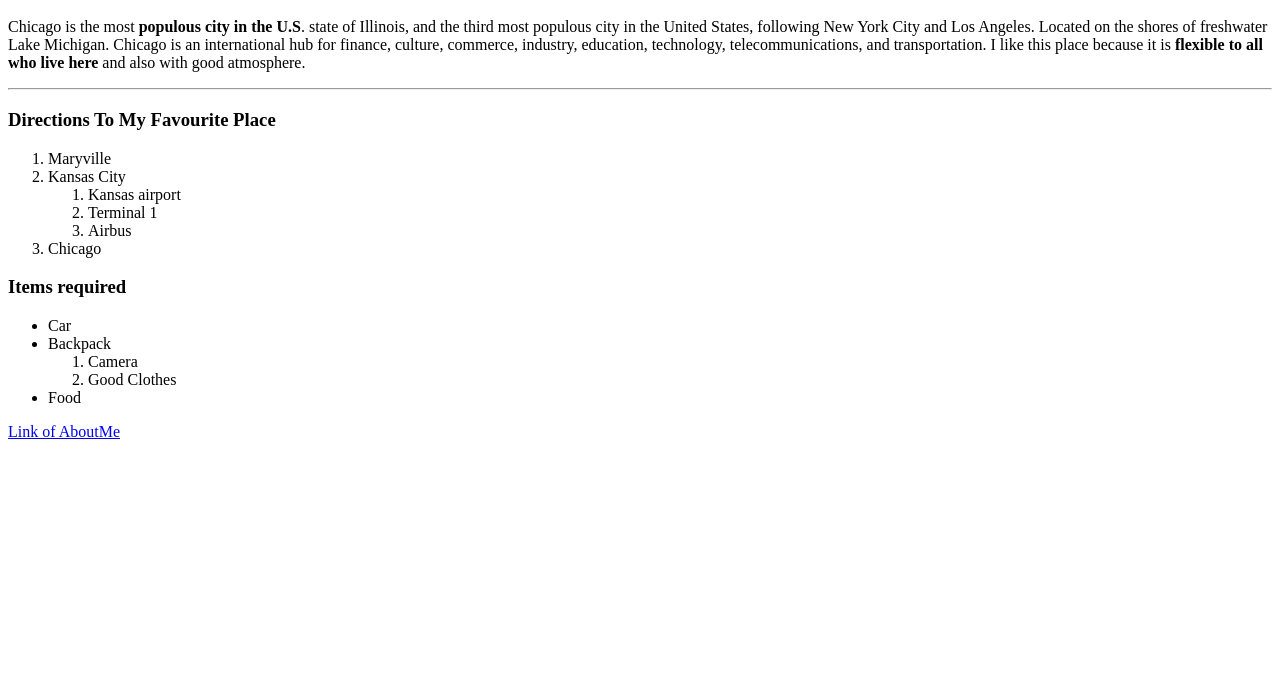
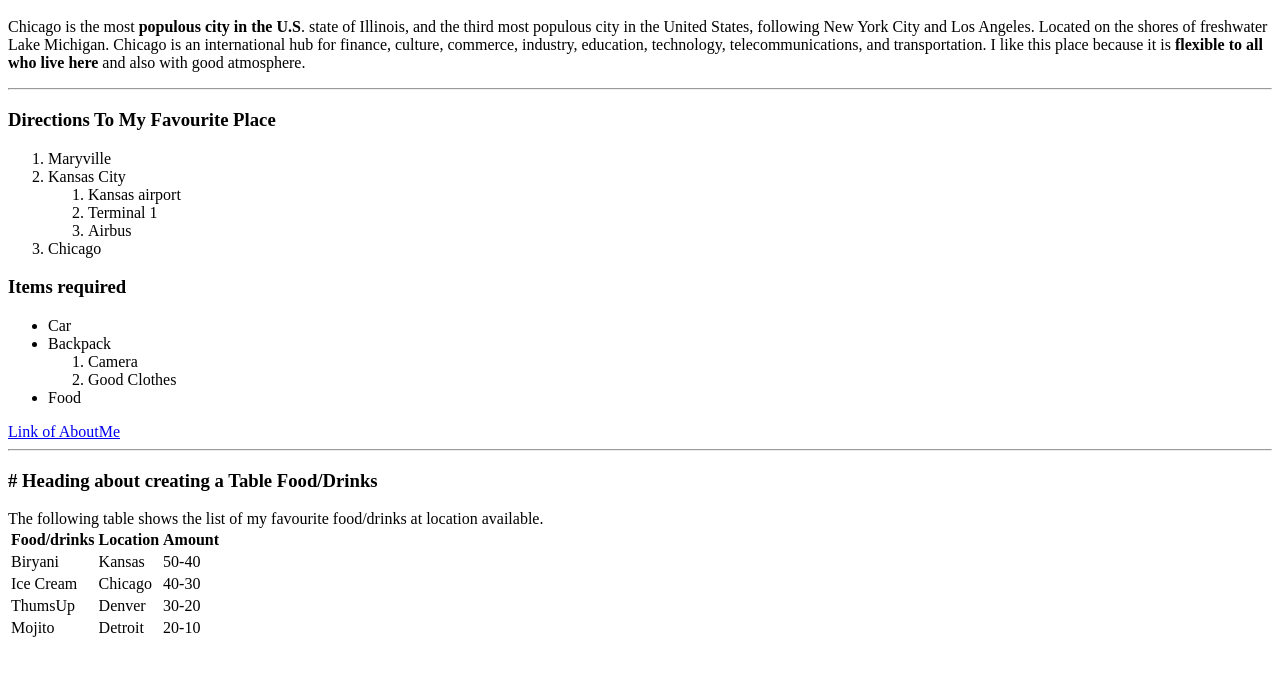
Before and after one commit to 44-563-WebApps-F21/webapps-f21-assignment-3-KARUN1421, a plain HTML site: page index.html in a window 1280 px wide. Shown: the part 101-776 px from the top of the page. Drawn offline with Linux system fonts and the light colour scheme.

Commit message:
Added table

```diff
--- a/index.html
+++ b/index.html
@@ -46,7 +46,39 @@
         <li>Food</li>
     </ul>
 
-    <a href = aboutme.html > Link of AboutMe </a>
+    <a href=aboutme.html> Link of AboutMe </a>
+
+
+    <hr>
+    <h3> # Heading about creating a Table Food/Drinks </h3>
+    The following table shows the list of my favourite food/drinks at location available.
+    <table>
+        <tr>
+            <th>Food/drinks</th>
+            <th>Location</th>
+            <th>Amount</th>
+        </tr>
+        <tr>
+            <td> Biryani </td>
+            <td> Kansas </td>
+            <td> 50-40 </td>
+        </tr>
+        <tr>
+            <td> Ice Cream </td>
+            <td> Chicago </td>
+            <td> 40-30 </td>
+        </tr>
+        <tr>
+            <td> ThumsUp </td>
+            <td> Denver </td>
+            <td> 30-20 </td>
+        </tr>
+        <tr>
+            <td> Mojito </td>
+            <td> Detroit </td>
+            <td> 20-10 </td>
+        </tr>
+    </table>
 
 
 </body>
```
